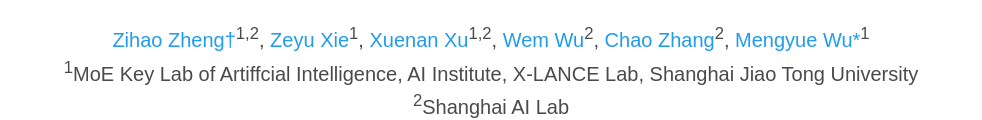
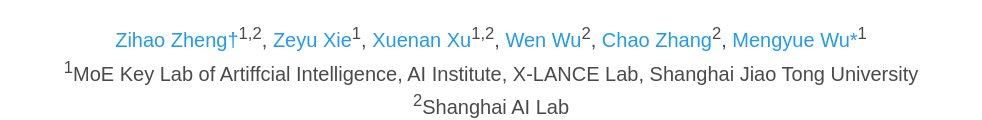
Before and after one commit to HiRookie9/PicoAudio2-Page, a plain HTML site: page index.html in a window 1280 px wide. Shown: the part 213-333 px from the top of the page, without its empty margins (149-1131 px from the left). Drawn offline with nearby package versions, Linux system fonts and the light colour scheme; a script that the page names is missing; some icons are missing; a web font is replaced by a local one.

Commit message:
Update index.html

```diff
--- a/index.html
+++ b/index.html
@@ -121,7 +121,7 @@
         <span class="author-block">
           <a href="#">Xuenan Xu</a><sup>1,2</sup>,</span>
         <span class="author-block">
-          <a href="#">Wem Wu</a><sup>2</sup>,</span>
+          <a href="#">Wen Wu</a><sup>2</sup>,</span>
         <span class="author-block">
           <a href="#">Chao Zhang</a><sup>2</sup>,</span>
         <span class="author-block">
```
